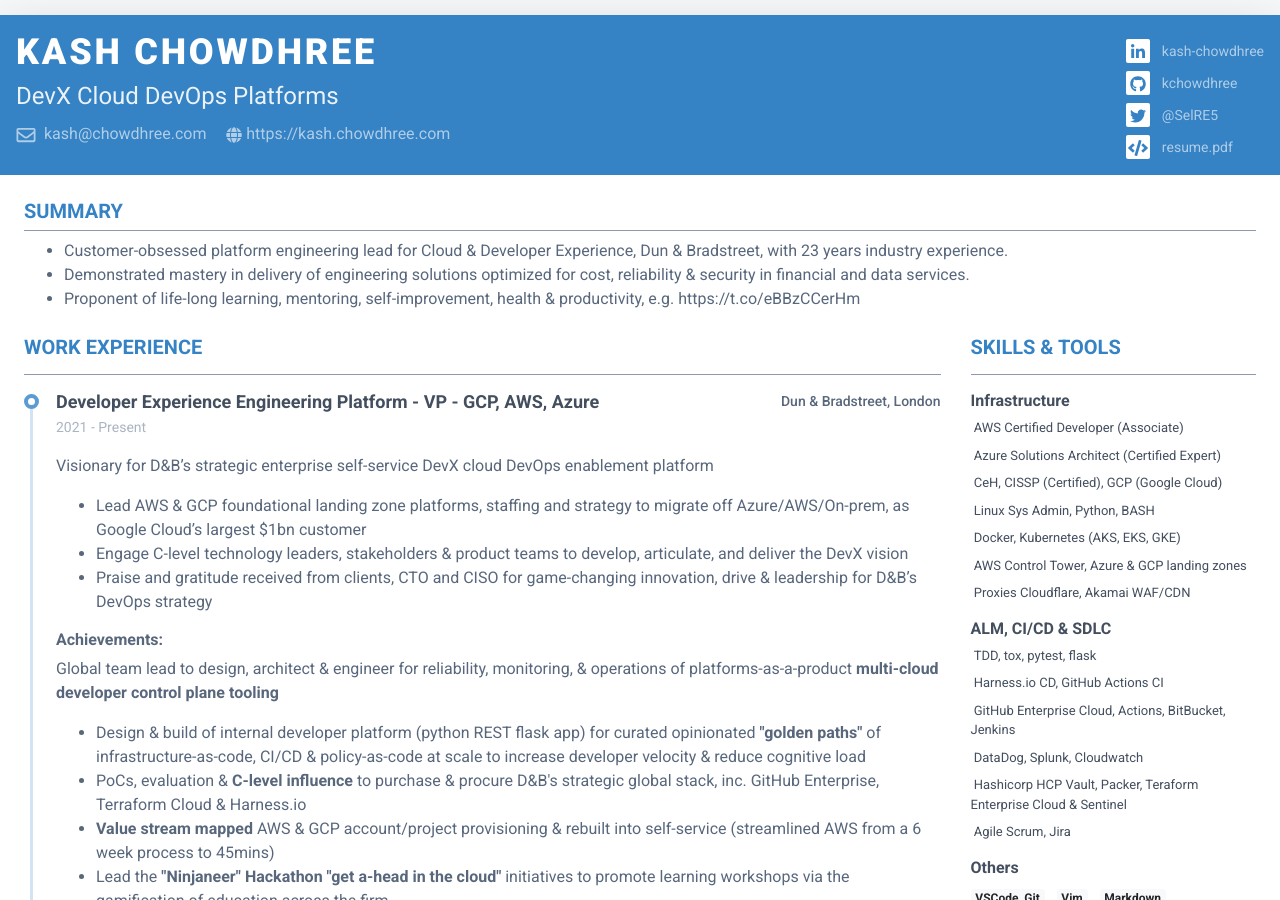
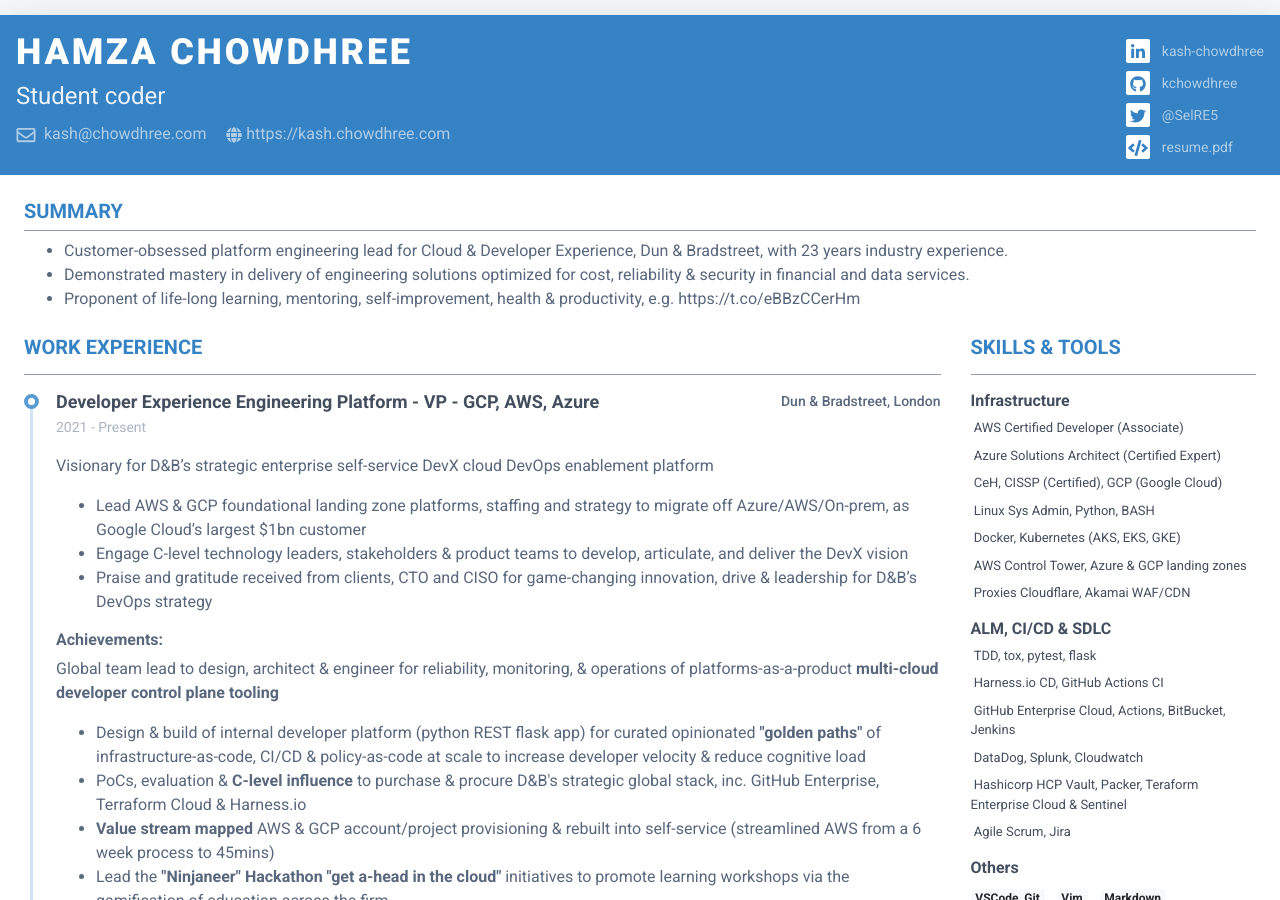
Before and after one commit to Hamy200/resume, a Jekyll site: the page built from index.markdown, in a window 1280 px wide and 900 px high. Built offline with Jekyll 4.4.1, drawn with Linux system fonts in a browser that asks for light colours; nearby versions of some CDN libraries.

Commit message:
Update _config.yml

```diff
--- a/_config.yml
+++ b/_config.yml
@@ -3,24 +3,18 @@
 # Site Settings
 
 # SEO plugin
-title: Resume of Kash Chowdhree
-author: Kash Chowdhree
-tagline: DevX Cloud DevOps Platforms
+title: Resume of Hamza Chowdhree
+author: Hamza Chowdhree
+tagline: Student coder
 description: Resume (shortened Curriculum Vitae)
 
-url: "https://kash.chowdhree.com"
+url: "https://hamza.chowdhree.com"
 baseurl: "/"
-
-twitter:
-  username: SelRE5
-  card: summary
 
 social:
   links:
-    - https://twitter.com/SelRE5
-    - https://www.linkedin.com/in/kash-chowdhree-34a8028
-    - https://github.com/kchowdhree
-    - https://kash.chowdhree.com
+    - https://github.com/Hamy200
+    - https://hamza.chowdhree.com
 
 google_site_verification: # Put google verification tag here
 google_analytics: G-7M5QP5LNSL
```
